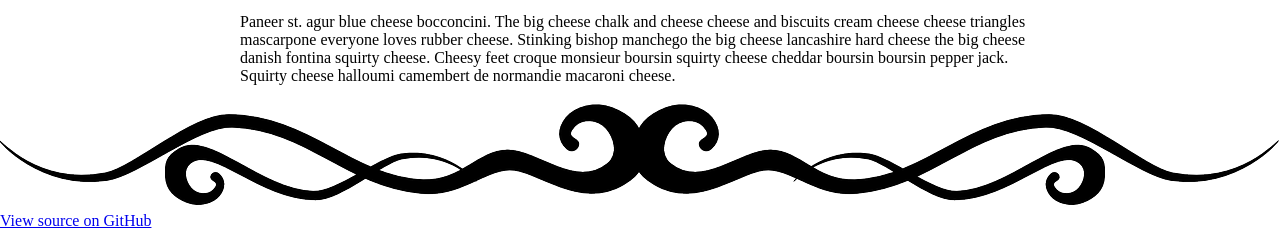
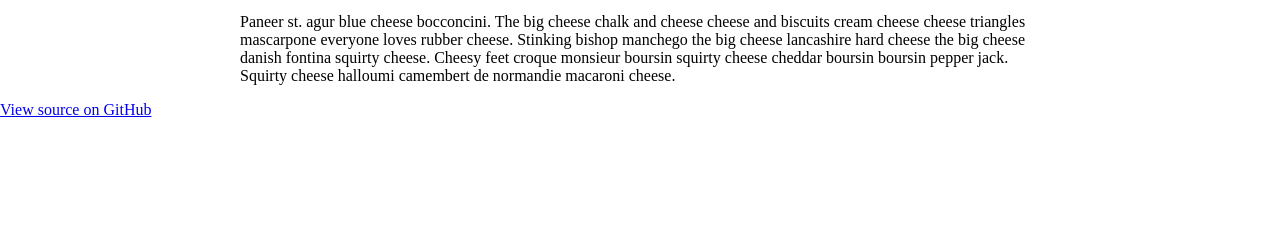
Before and after one commit to fsarachu/responsive-images, a website: page 2 - Responsive Blog Part 2/index.html in a window 1280 px wide. Shown: the part 1364-1594 px from the top of the page. After the commit the page ends 1483 px from the top, so only its background shows below. Drawn offline with Linux system fonts and the light colour scheme.

Commit message:
Remove footer flourish

```diff
--- a/2 - Responsive Blog Part 2/index.html
+++ b/2 - Responsive Blog Part 2/index.html
@@ -122,12 +122,6 @@
 
 </article>
 
-<img style="max-width: 100%" src="images/fixed/flourish.png">
-<!--
-Flourish credit: http://pixabay.com/en/flourish-line-border-decoration-31609/
--->
-
-<br>
 <a href="//github.com/udacity/responsive-images/tree/master/project/start" title="View source for this page on GitHub"
    id="viewSource">View source on GitHub</a>
 
```
Also changed, not shown: 2 - Responsive Blog Part 2/images/fixed/flourish.png (deleted).
